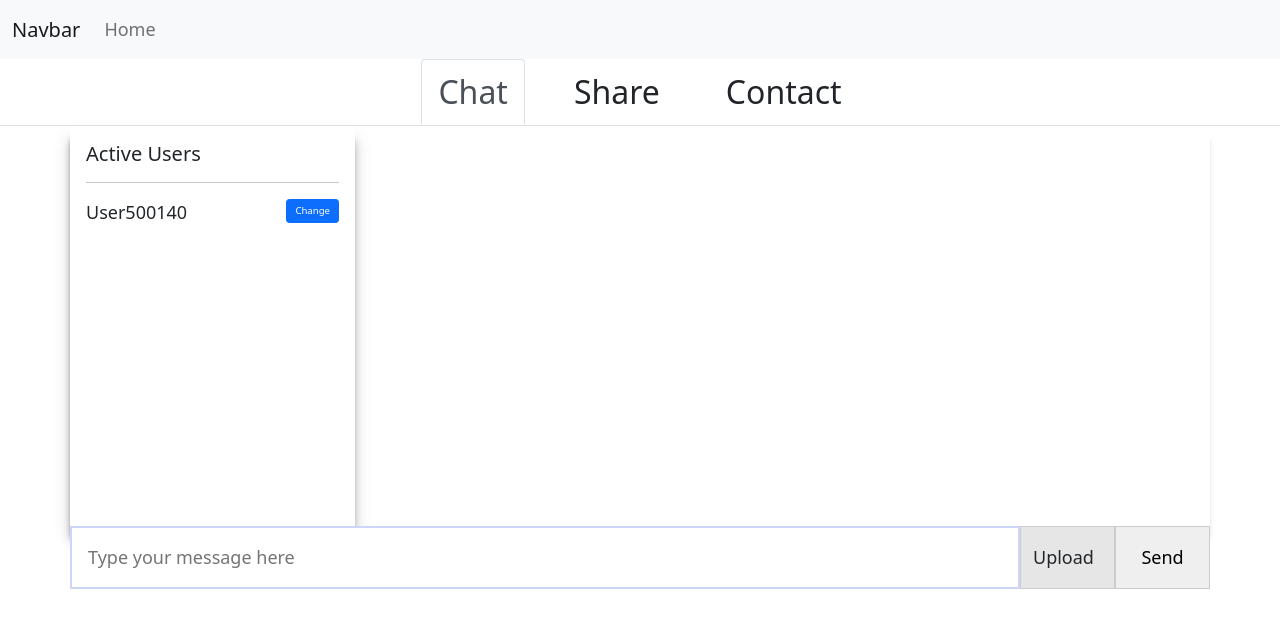
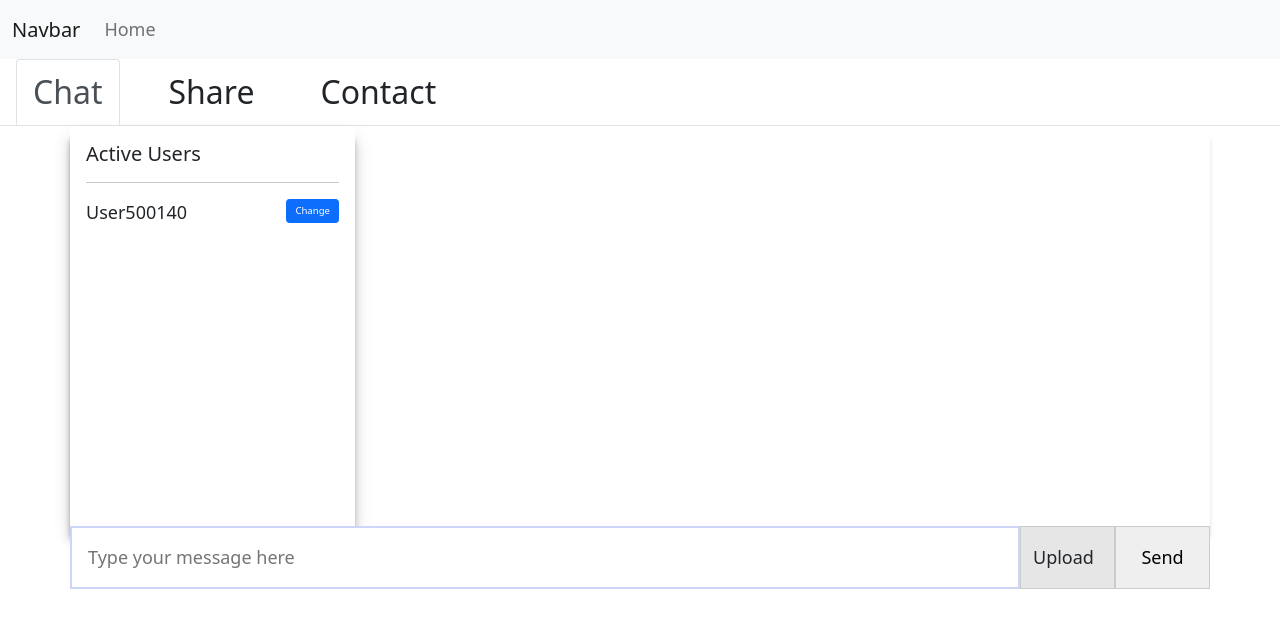
Before and after one commit to internetbuilder/pinetworkchat, a website: page view/index.pug in a window 1280 px wide. Drawn offline with nearby package versions, Linux system fonts and the light colour scheme; files that its build step writes are made by us from their sources; no server answers.

Commit message:
Removed centering of nav

```diff
--- a/view/index.pug
+++ b/view/index.pug
@@ -10,7 +10,7 @@ html
 
     include ./header.pug
     nav
-      #nav-tab.nav.nav-tabs.justify-content-center(role="tablist")
+      #nav-tab.nav.nav-tabs(role="tablist")
         #nav-chat-tab.nav-link.active(data-bs-toggle="tab", href="#nav-chat", role="tab", aria-controls="nav-chat", aria-selected="true") Chat
         #nav-share-tab.nav-link(data-bs-toggle="tab", href="#nav-share", role="tab", aria-controls="nav-share", aria-selected="false") Share
         #nav-contact-tab.nav-link(data-bs-toggle="tab", href="#nav-contact", role="tab", aria-controls="nav-contact", aria-selected="false") Contact
```
